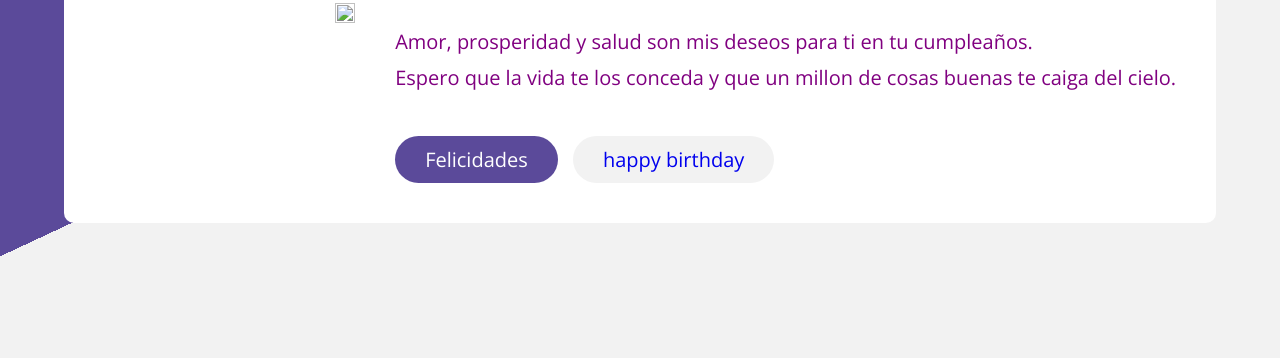
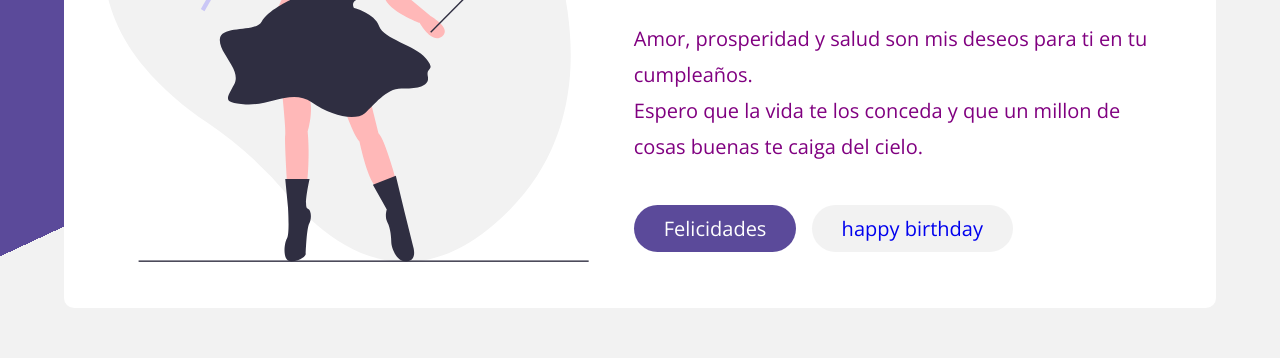
Before and after one commit to XYZLZ/Rosmery-birthday, a plain HTML site: page index.html in a window 1280 px wide. Shown: the part 442-800 px from the top of the page. Drawn offline with nearby package versions, Linux system fonts and the light colour scheme.

Commit message:
Update index.html

```diff
--- a/index.html
+++ b/index.html
@@ -21,7 +21,7 @@
 
           <main>
                <div class="contenedor-img">
-                    <img src="./img/img/undraw-party.svg" alt="">
+                    <img src="./img/img/undraw_party.svg" alt="">
                </div>
                <div class="contenedor-texto">
                  <h2 class="titulo">
```
